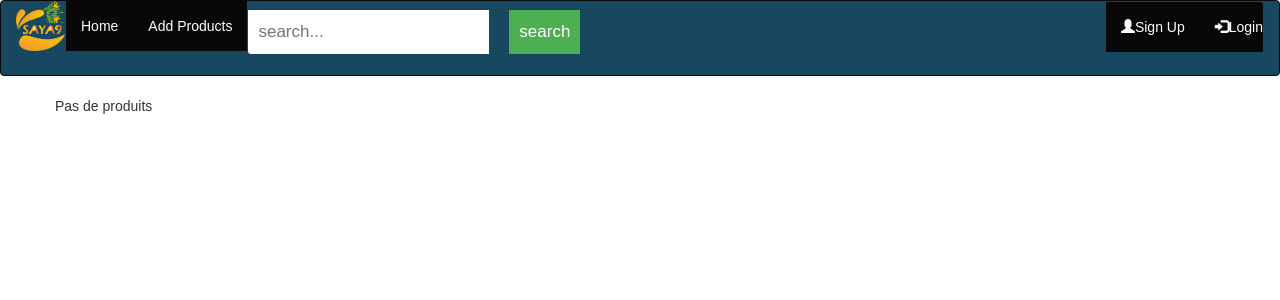
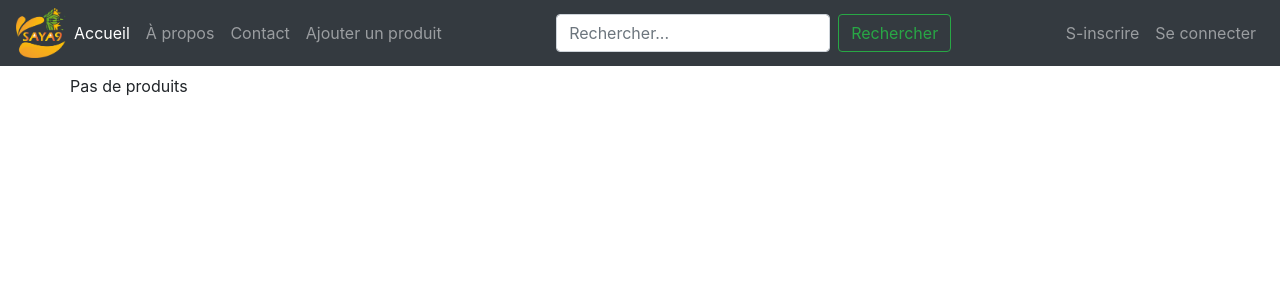
Before and after one commit to YoussefHkima/Saye9, a PHP site: page / in a window 1280 px wide. Shown: the top 300 px of the page. Run offline with PHP 8.4, Linux system fonts and the light colour scheme; data that the repository does not hold is empty.

Commit message:
update page addpds

```diff
--- a/addpds.css
+++ b/addpds.css
@@ -1,6 +1,6 @@
 body {
     font-family: Arial, sans-serif;
-    background-color: #f0f0f0;
+    background-color: rgb(240, 240, 240);
 }
 
 .container {
--- a/css3/login.php
+++ b/css3/login.php
@@ -49,8 +49,8 @@ if(isset($_POST) && $_POST){
     <div class="container-fluid">
         <div class="left">
             <div class="header">
-                <h2 class="animation a1">Welcome Back</h2>
-                <h4 class="animation a2">Log in to your account using email and password</h4>
+                <h2 class="animation a1">Content de te revoir</h2>
+                <h4 class="animation a2">Connectez-vous à votre compte en utilisant votre email et votre mot de passe</h4>
             </div>
             <div class="form">
                 <form action="" method="post">
--- a/index.css
+++ /dev/null
@@ -1,35 +0,0 @@
-body {
-    font-family: 'Arial', sans-serif;
-    margin: 0;
-}
-
-.navbar {
-    background-color: #174761;
-    overflow: hidden;
-    margin-bottom: 0 auto;
-}
-
-.navbar .search-container {
-    float: left;
-}
-
-.navbar input[type=text] {
-    padding: 10px;
-    margin-top: 8px;
-    margin-right: 16px;
-    border: none;
-    font-size: 17px;
-}
-
-.navbar button {
-    padding: 10px;
-    background-color: #4CAF50;
-    color: white;
-    border: none;
-    cursor: pointer;
-    font-size: 17px;
-}
-
-.navbar button:hover {
-    background: #45a049;
-}
--- a/index.php
+++ b/index.php
@@ -24,44 +24,58 @@ $result = $conn->query($sql);
 <head>
     <meta charset="UTF-8">
     <meta name="viewport" content="width=device-width, initial-scale=1.0">
-    <link rel="stylesheet" href="https://maxcdn.bootstrapcdn.com/bootstrap/3.4.1/css/bootstrap.min.css">
-    <script src="https://ajax.googleapis.com/ajax/libs/jquery/3.6.4/jquery.min.js"></script>
-    <script src="https://maxcdn.bootstrapcdn.com/bootstrap/3.4.1/js/bootstrap.min.js"></script>
-    <link rel="stylesheet" href="index.css">
+    <link rel="stylesheet" href="https://stackpath.bootstrapcdn.com/bootstrap/4.5.2/css/bootstrap.min.css">
+    <script src="https://code.jquery.com/jquery-3.5.1.slim.min.js"></script>
+  <script src="https://cdn.jsdelivr.net/npm/@popperjs/core@2.9.3/dist/umd/popper.min.js"></script>
+  <script src="https://stackpath.bootstrapcdn.com/bootstrap/4.5.2/js/bootstrap.min.js"></script>
     <title>Document</title>
-
+    <style>
+        nav {
+            display: block;
+            margin-bottom: 8px;
+        }
+    </style>
 </head>
 <body>
-    <div class="container-fuild">
-                <nav class="navbar navbar-inverse">
-        <div class="container-fluid">
-            <div class="navbar-header">
-            <a class="nav navbar-nav" href="index.php"><img src="saya9 3.png" alt="" height="50" width="50"></a>
-            </div>
-            <ul class="nav navbar-nav">
-            <li class="active"><a href="index.php">Home</a></li>
-            <li class="active"><a href="addpds.php">Add Products</a></li>
-            </ul>
-            <nav class="navbar">
 
-    <input type="text" id="searchInput" placeholder="search...">
-    <button onclick="search()">search</button>
-
-
-            <ul class="nav navbar-nav navbar-right">
+  <nav class="navbar navbar-expand-lg navbar-dark bg-dark">
+  <a class="nav navbar-nav" href="index.php"><img src="saya9 3.png" alt="" height="50" width="50"></a>
+    <button class="navbar-toggler" type="button" data-toggle="collapse" data-target="#navbarNav" aria-controls="navbarNav" aria-expanded="false" aria-label="Toggle navigation">
+      <span class="navbar-toggler-icon"></span>
+    </button>
+    <div class="collapse navbar-collapse" id="navbarNav">
+      <ul class="navbar-nav">
+        <li class="nav-item active">
+          <a class="nav-link" href="index.php">Accueil <span class="sr-only">(current)</span></a>
+        </li>
+        <li class="nav-item">
+          <a class="nav-link" href="propos.php">À propos</a>
+        </li>
+        <li class="nav-item">
+          <a class="nav-link" href="contact.php">Contact</a>
+        </li>
+        <li class="nav-item">
+          <a class="nav-link" href="addpds.php">Ajouter un produit</a>
+        </li>
+      </ul>
+      <div class="mx-auto order-0">
+      <form class="form-inline my-2 my-lg-0 ">
+        <input class="form-control mr-sm-2" type="search" placeholder="Rechercher..." aria-label="Search">
+        <button class="btn btn-outline-success my-2 my-sm-0" type="submit">Rechercher</button>
+      </form>
+    </div>
+      <ul class="nav navbar-nav navbar-right">
                 <?php
                     if(isset($_SESSION["login"])){
-                        echo'<li class="active"><a href="logout.php"><span class="glyphicon glyphicon-log-in"></span>LogOut</a></li>';
+                        echo'<li class="nav-item"><a class="nav-link" href="logout.php"><span class="glyphicon glyphicon-log-in"></span>Se déconnecter</a></li>';
                     }else{
-                        echo'<li class="active"><a href="css3/signup.php"><span class="glyphicon glyphicon-user"></span>Sign Up</a></li>';
-                        echo'<li class="active"><a href="css3/login.php"><span class="glyphicon glyphicon-log-in"></span>Login</a></li>';
+                        echo'<li class="nav-item"><a class="nav-link" href="css3/signup.php"><span class="glyphicon glyphicon-user"></span>S-inscrire</a></li>';
+                        echo'<li class="nav-item"><a class="nav-link" href="css3/login.php"><span class="glyphicon glyphicon-log-in"></span>Se connecter</a></li>';
                     }
                 ?>
       </ul>
-
-        </nav>
-
-</nav>
+    </div>
+  </nav>
             <div class="container">
                 <div class="row">
                         <?php
```
Also changed, not shown: addpds.php (+32 -16 lines), contact.css (added, +44 -0 lines), contact.php (added, +41 -0 lines), propos.css (added, +24 -0 lines), propos.php (added, +37 -0 lines).
